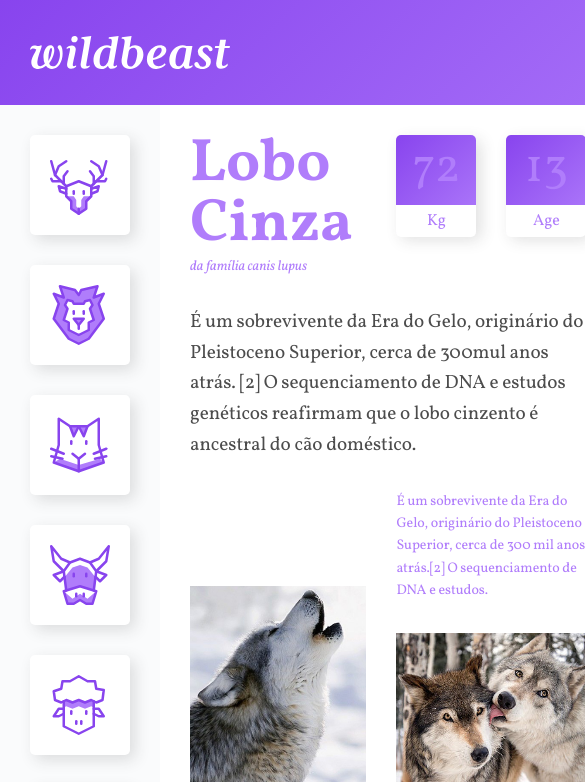
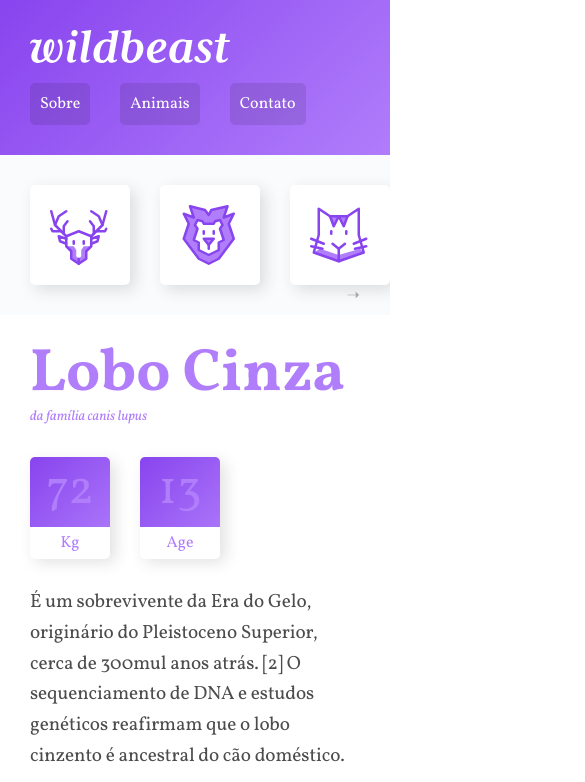
Before and after one commit to IagoCampideli/Projeto-Wildbeast, a plain HTML site: page index.html in a window 390 px wide. Shown: the top 782 px of the page, 585 px wide, since content can reach past the window. Drawn offline with Linux system fonts and the light colour scheme.

Commit message:
conteudo resposivo

```diff
--- a/css/style.css
+++ b/css/style.css
@@ -19,7 +19,7 @@ a {
 }
 img {
   display: block;
-  max-width: 100%;
+  width: 100%;
 }
 /*GRID GERAL*/
 
@@ -31,28 +31,48 @@ img {
     "sidenav conteudo anuncios"
     "footer footer footer";
 }
-.header {
-  grid-area: header;
+@media (max-width: 1200px) {
+  .estrutura {
+    grid-template-areas:
+      "header header header"
+      "sidenav conteudo conteudo"
+      "sidenav anuncios anuncios"
+      "footer footer footer";
+  }
 }
-.sidenav {
-  grid-area: sidenav;
-}
-.conteudo {
-  grid-area: conteudo;
-}
-.anuncios {
-  grid-area: anuncios;
-}
-.footer {
-  grid-area: footer;
+@media (max-width: 760px) {
+  .estrutura {
+    grid-template-columns: 100%;
+    grid-template-areas:
+      "header"
+      "sidenav"
+      "conteudo"
+      "anuncios"
+      "footer";
+  }
 }
 /* HEADER */
 .header {
+  grid-area: header;
   background: linear-gradient(135deg, #8844ee, #b07dfb);
   padding: 30px;
   display: grid;
   grid-template-columns: 1fr auto;
   align-items: center;
+}
+@media (max-width: 760px) {
+  .header {
+    grid-template-columns: auto;
+  }
+  .logo {
+    margin-bottom: 20px;
+  }
+  .header nav a {
+    font-size: 1em;
+  }
+  .header li + li {
+    margin-left: 10px;
+  }
 }
 .logo {
   max-width: 200px;
@@ -79,6 +99,7 @@ img {
 }
 /* SIDENAV*/
 .sidenav {
+  grid-area: sidenav;
   background: #fafbfc;
   padding: 30px;
 }
@@ -96,8 +117,45 @@ img {
 .sidenav li a:hover {
   background: #b07dfb;
 }
+@keyframes seta {
+  from {
+    right: 30px;
+  }
+  to {
+    right: 20px;
+  }
+}
+@media (max-width: 760px) {
+  .sidenav {
+    overflow-x: auto;
+    -webkit-overflow-scrolling: touch;
+    -ms-overflow-style: -ms-autohiding-scrollbar;
+    position: relative;
+  }
+  .sidenav::after {
+    content: "➝";
+    position: absolute;
+    top: 130px;
+    right: 30px;
+    color: rgba(0, 0, 0, 0.3);
+    animation: seta 0.5s ease-in 0s infinite alternate;
+  }
+  .sidenav ul {
+    display: flex;
+  }
+  .sidenav ul li {
+    flex: 1 0 60px;
+  }
+  .sidenav {
+    padding: 0 30px;
+  }
+  .sidenav li a {
+    margin: 30px 30px 30px 0;
+  }
+}
 /*ANUNCIOS*/
 .anuncios {
+  grid-area: anuncios;
   background: #fafbfc;
   display: grid;
   align-content: start;
@@ -105,9 +163,11 @@ img {
   border-radius: 5px;
   padding: 30px;
   grid-gap: 30px;
+  grid-template-columns: repeat(auto-fit, minmax(150px, 1fr));
 }
 /*FOOTER*/
 .footer {
+  grid-area: footer;
   background: linear-gradient(135deg, #8844ee, #b07dfb);
 }
 .footer p {
@@ -117,12 +177,18 @@ img {
 }
 
 .conteudo {
+  grid-area: conteudo;
   max-width: 900px;
   margin: 0 auto;
   padding: 30px;
   display: grid;
   grid-template-columns: 1fr 1fr;
   grid-gap: 30px;
+}
+@media (max-width: 600px) {
+  .conteudo {
+    grid-template-columns: auto;
+  }
 }
 .coluna-wide {
   grid-column: 1 / -1;
```
